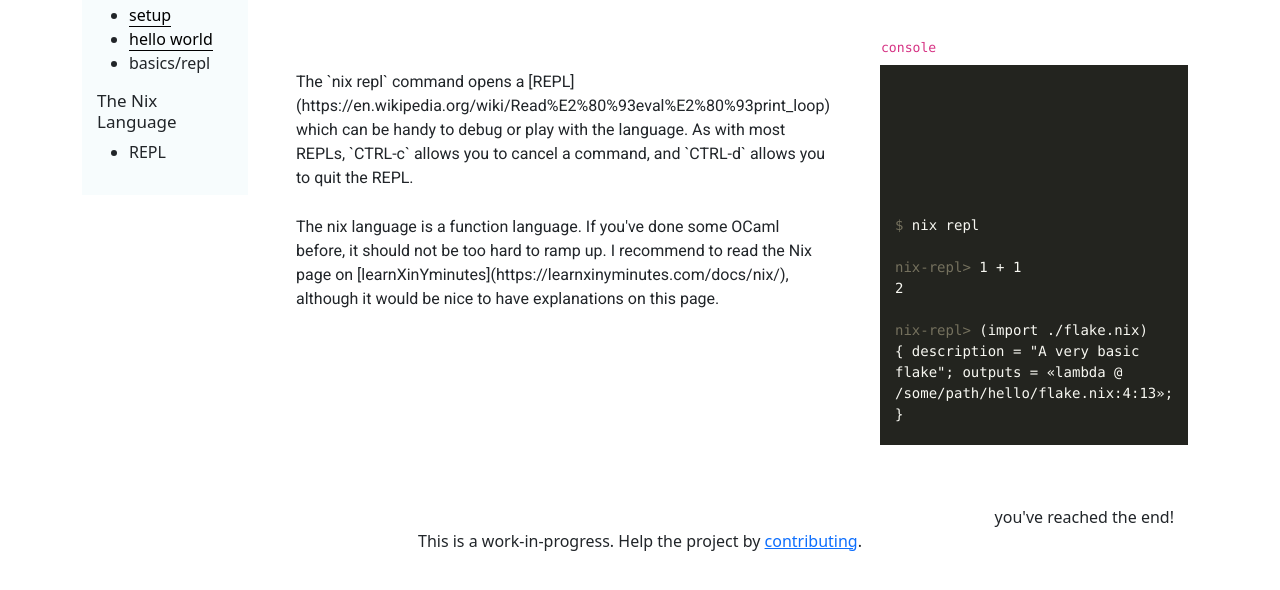
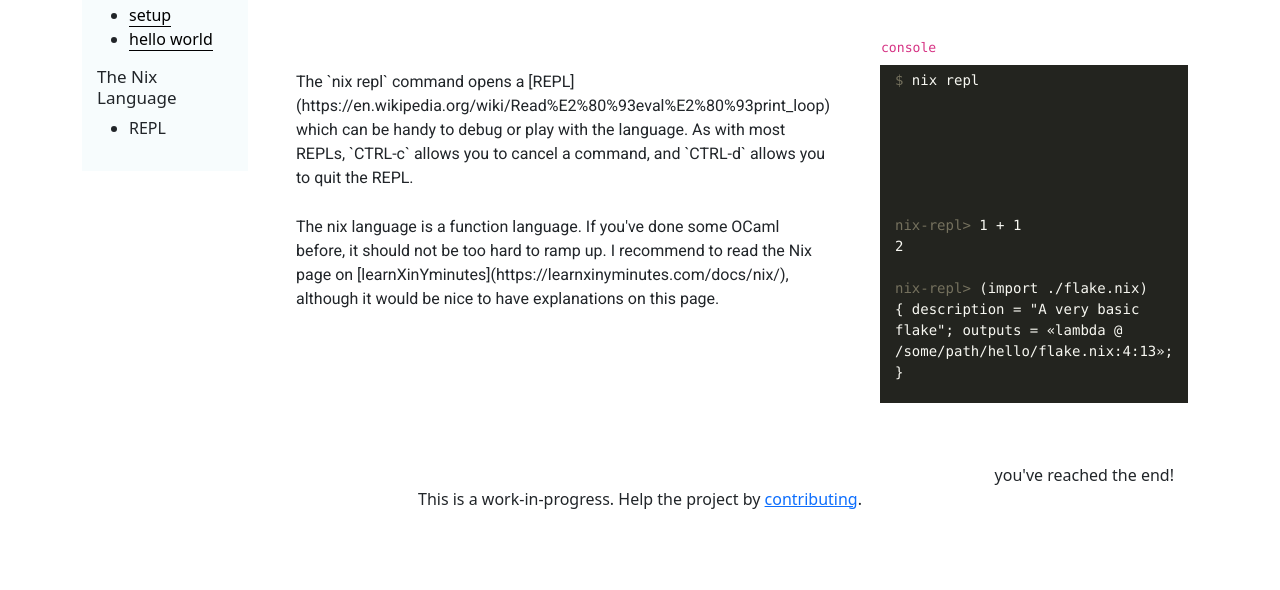
Before and after one commit to mimoo/nixbyexample, a plain HTML site: page language-repl.html in a window 1280 px wide. Shown: the part 244-834 px from the top of the page. Drawn offline with nearby package versions, Linux system fonts and the light colour scheme; a script that the page names is missing.

Commit message:
deploy: 4e7cde7d498933811bd20318d40988c3bfc03a28

```diff
--- a/language-repl.html
+++ b/language-repl.html
@@ -165,18 +165,6 @@
 
 
 
-
-
-
-
-
-
-
-                        <li>basics/repl</li>
-
-
-
-
                     </ul>
 
                     <h2>The Nix Language</h2>
@@ -221,7 +209,8 @@
                                 The `nix repl` command opens a [REPL](https://en.wikipedia.org/wiki/Read%E2%80%93eval%E2%80%93print_loop) which can be handy to debug or play with the language. As with most REPLs, `CTRL-c` allows you to cancel a command, and `CTRL-d` allows you to quit the REPL.
                             </td>
                             <td class="code">
-                                <pre><code class="console"></code></pre>
+                                <pre><code class="console">$ nix repl
+</code></pre>
                             </td>
                         </tr>
 
@@ -230,9 +219,7 @@
                                 The nix language is a function language. If you&apos;ve done some OCaml before, it should not be too hard to ramp up. I recommend to read the Nix page on [learnXinYminutes](https://learnxinyminutes.com/docs/nix/), although it would be nice to have explanations on this page.
                             </td>
                             <td class="code">
-                                <pre><code class="console">$ nix repl
-
-nix-repl&gt; 1 + 1
+                                <pre><code class="console">nix-repl&gt; 1 + 1
 2
 
 nix-repl&gt; (import ./flake.nix)
```
Also changed, not shown: basics-hello-world.html (+5 -17 lines), basics-setup.html (+0 -12 lines), index.html (+0 -8 lines).
